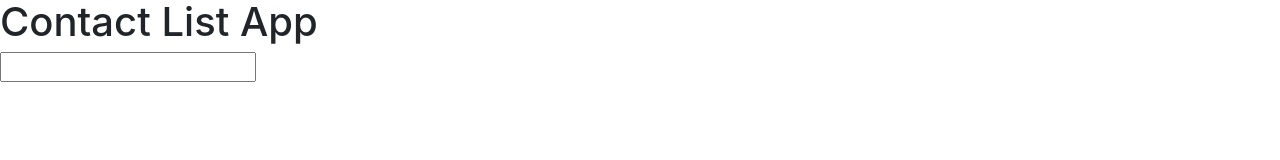
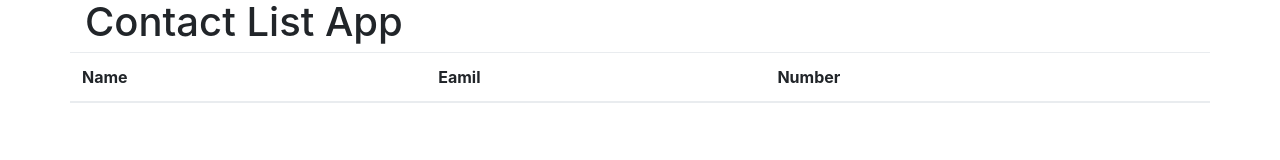
Before and after one commit to GracieChristine/contactlist-with-angular-and-mongodb, a website: page public/index.html in a window 1280 px wide. Drawn offline with nearby package versions, Linux system fonts and the light colour scheme.

Commit message:
Hooking up controller.js, but the the log is not showing up.

```diff
--- /dev/null
+++ b/public/controllers/controller.js
@@ -0,0 +1,5 @@
+'use strict';
+
+function AppCtrl() {
+  console.log("Hello from the controller!!");
+}
--- a/public/index.html
+++ b/public/index.html
@@ -9,13 +9,26 @@
 </head>
 
 <body>
-  <h1>Contact List App</h1>
+  <div class="container" ng-controller="AppCtrl">
+    <h1>Contact List App</h1>
+    <div class="row">
+    <table class="table">
+      <thead>
+        <tr>
+          <th>Name</th>
+          <th>Eamil</th>
+          <th>Number</th>
+        </tr>
+      </thead>
+    </table>
 
-  <input ng-model="test" type="text">
-  {{test}}
+    </div>
+  </div>
+
 
   <!-- JAVASCRIPT -->
-  <script src="https://ajax.googleapis.com/ajax/libs/angularjs/1.6.6/angular.min.js"></script>
+  <script src="https://ajax.googleapis.com/ajax/libs/angularjs/1.3.12/angular.min.js"></script>
+  <script src="controllers/controller.js"></script>
 </body>
 
 </html>
```
